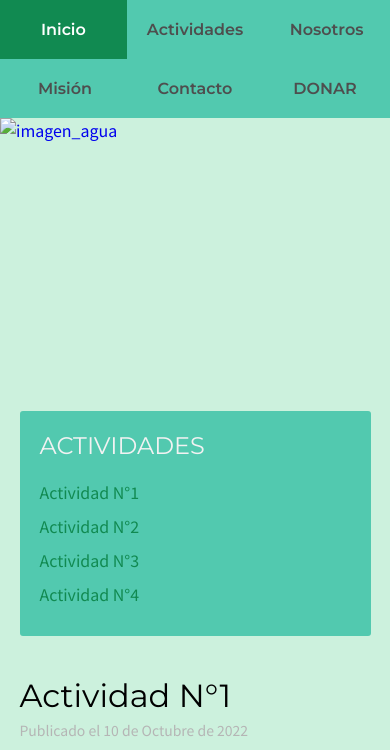
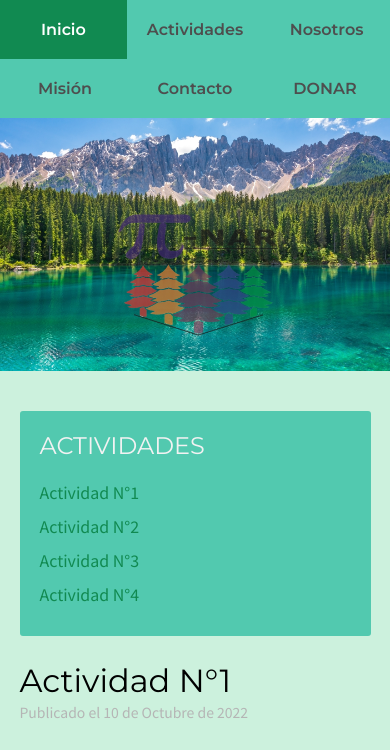
Before and after one commit to sebariza/pagina-prueba-ong, a plain HTML site: page index.html in a window 390 px wide. Shown: the top 750 px of the page. Drawn offline with Linux system fonts and the light colour scheme; files whose address does not match are found by name.

Commit message:
Add files via upload

```diff
--- a/estilos.css
+++ b/estilos.css
@@ -284,6 +284,7 @@ footer .contenedor-imagen{
 		flex-wrap: wrap;
 		margin: 0;
 		width: 100%;
+
 	}
 
 	.navbar a {
@@ -295,6 +296,7 @@ footer .contenedor-imagen{
 		height: 30vh;
 	}
 
+
 	main .contenedor {
 		flex-direction: column;
 	}
@@ -302,4 +304,31 @@ footer .contenedor-imagen{
 		position: static;
 		margin: 40px 0 0 0;
 	}
+
+
+
+	main .contenido p {
+		line-height: 25px;
+	}
+
+	main .contenido .titulo {
+		padding-top: 25px;
+	}
+
+	.texban{
+		font-size: medium;
+	}
+
+
+
+
+
+
+
+
+
+
+
+
+
 }
--- a/index.html
+++ b/index.html
@@ -44,7 +44,7 @@
 				<!--- =====================================-->
 				<!--- ===== IMAGEN SUPERIOR FONDO==========-->
 				<!--- =====================================-->
-				<img src="img/output/lago-0012.jpg" alt="imagen_agua"></a>
+				<img src="img/imagen-superior.jpg" alt="imagen_agua"></a>
 		</div>
 
 
@@ -69,13 +69,13 @@
 					<a href="#articulo-4">Actividad N°4</a>
 				</nav>
 			</aside>
-			<div class="contenido">
 
 
 
-				<!--- ==============================================================================================================================================-->
+  			    <!--- ==============================================================================================================================================-->
 				<!--- =============================================ENTRADAS A LAS ACTIVIDADES A PUBLICAR============================================================-->
 				<!--- ==============================================================================================================================================-->
+			<div class="contenido">
 				<div class="post">
 					<h1 class="titulo" id="articulo-1">Actividad N°1</h1>
 					<p class="fecha">Publicado el 10 de Octubre de 2022</p>
@@ -150,7 +150,7 @@
 			<!--- ===== IMAGEN INFERIOR FONDO==========-->
 			<!--- =====================================-->
 		  	<div class="contenedor-imagen">
-			<img src="img/lago2.jpg" alt="imagen_agua">
+			<img src="img/imagen-inferior.jpg" alt="imagen_agua">
 		  	</div>
 
 
--- a/redes.css
+++ b/redes.css
@@ -15,7 +15,6 @@ html {
 	flex-direction: column;
 	align-items: flex-end;
 	z-index: 100;
-
 }
 
 .icon {
@@ -57,12 +56,10 @@ html {
 }
 
 
-
 /* * ============================== */
 /* * ====== MEDIA QUERIES ========= */
 /* * ============================== */
 @media screen and (max-width: 600px){
-
 
 	.social-bar {
 		position: fixed;
@@ -71,9 +68,6 @@ html {
 		display: flex;
 		flex-direction: row;
 		z-index: 100;
-
-
-
 	}
 	.icon:first-child {
 		border-radius: 1rem 0 0 0;
@@ -95,6 +89,7 @@ html {
 		padding: .7rem;
 		display: flex;
 		transition: all 1s;
+		font-size: 14px;
 	}
 
 
```
